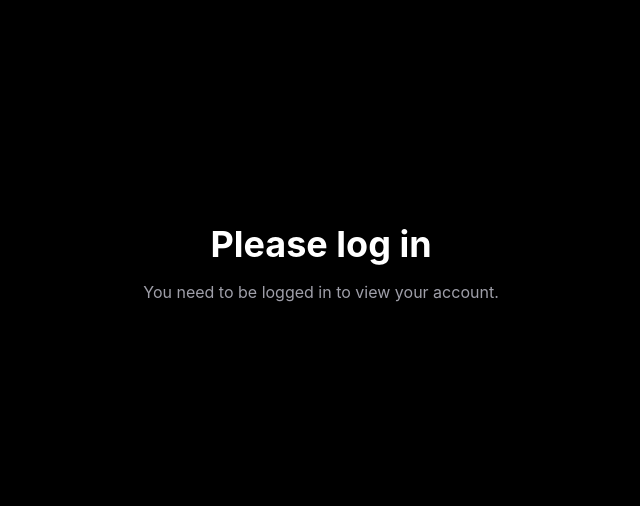
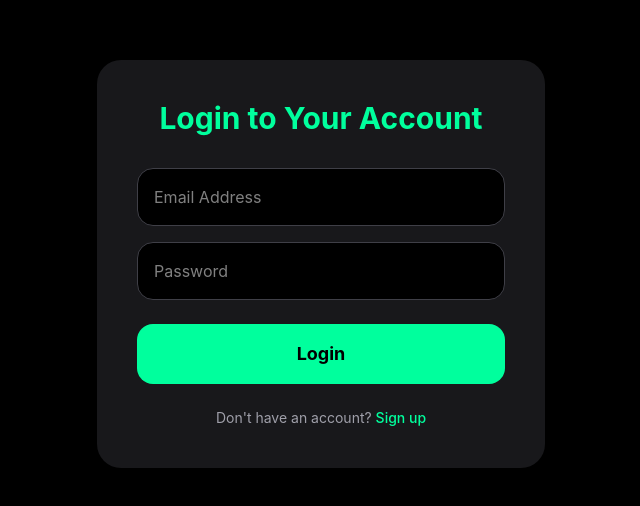
Before and after one commit to kushworldshop/kushworld, a Next.js app: page /account in a window 1280 px wide. Shown: the part 136-642 px from the top of the page, without its empty margins (319-959 px from the left). Built offline with nearby package versions, Linux system fonts and the light colour scheme.

Commit message:
Fix account page TypeScript JSX error - full clean component

```diff
--- a/app/account/page.tsx
+++ b/app/account/page.tsx
@@ -1,132 +1,181 @@
 'use client';
+
 import { useState, useEffect } from 'react';
-import Image from 'next/image';
-import { useCartStore } from '@/lib/cartStore';
 
-export default function AccountPage() {
+export default function Account() {
+  const [user, setUser] = useState<any>(null);
   const [orders, setOrders] = useState<any[]>([]);
   const [loading, setLoading] = useState(true);
-  const [isLoggedIn, setIsLoggedIn] = useState(false);
-
-  const { addToCart } = useCartStore();
+  const [email, setEmail] = useState('');
+  const [password, setPassword] = useState('');
+  const [isLogin, setIsLogin] = useState(true);
+  const [name, setName] = useState('');
+  const [message, setMessage] = useState('');
 
   useEffect(() => {
-    const loggedIn = !!localStorage.getItem('loggedIn');
-    setIsLoggedIn(loggedIn);
+    const savedUser = localStorage.getItem('currentUser');
+    if (savedUser) {
+      try {
+        const parsedUser = JSON.parse(savedUser);
+        setUser(parsedUser);
+        loadOrders();
+      } catch (e) {}
+    } else {
+      setLoading(false);
+    }
+  }, []);
 
-    if (loggedIn) {
-      const savedOrders = JSON.parse(localStorage.getItem('orders') || '[]');
-      setOrders(savedOrders);
+  const loadOrders = async () => {
+    try {
+      const res = await fetch('/api/orders');
+      const allOrders = await res.json();
+      setOrders(allOrders);
+    } catch (e) {
+      console.error('Failed to load orders');
     }
     setLoading(false);
-  }, []);
-
-  const reorder = (order: any) => {
-    order.items.forEach((item: any) => {
-      addToCart({
-        id: item.id || item.product?.id || String(Date.now()),
-        name: item.name || item.product?.name || 'Product',
-        price: Number(item.price || item.product?.price || 0),
-        image: item.image || item.product?.image || '/placeholder.jpg',
-        selectedSize: item.selectedSize || item.product?.selectedSize,
-      });
-    });
-
-    alert('Items added back to cart! Go to the shop page to review and checkout.');
   };
 
-  if (loading) {
+  const handleAuth = async () => {
+    setMessage('');
+    const endpoint = isLogin ? '/api/auth/login' : '/api/auth/register';
+    const body = isLogin
+      ? { email, password }
+      : { email, password, name: name || undefined };
+
+    try {
+      const res = await fetch(endpoint, {
+        method: 'POST',
+        headers: { 'Content-Type': 'application/json' },
+        body: JSON.stringify(body),
+      });
+      const data = await res.json();
+
+      if (data.success) {
+        if (isLogin) {
+          localStorage.setItem('currentUser', JSON.stringify(data.user));
+          setUser(data.user);
+          loadOrders();
+        } else {
+          setMessage("Account created successfully! You can now log in.");
+          setIsLogin(true);
+        }
+      } else {
+        setMessage(data.error || "Something went wrong");
+      }
+    } catch (err) {
+      setMessage("Network error. Please try again.");
+    }
+  };
+
+  const logout = () => {
+    localStorage.removeItem('currentUser');
+    setUser(null);
+    setOrders([]);
+  };
+
+  // === Logged-in View ===
+  if (user) {
     return (
-      <div className="min-h-screen bg-black text-white flex items-center justify-center">
-        Loading account...
-      </div>
-    );
-  }
+      <div className="min-h-screen bg-black text-white p-6">
+        <div className="max-w-4xl mx-auto">
+          <div className="flex justify-between items-center mb-10">
+            <h1 className="text-4xl font-bold">My Account</h1>
+            <button
+              onClick={logout}
+              className="px-6 py-3 bg-red-600 hover:bg-red-700 rounded-2xl text-sm"
+            >
+              Logout
+            </button>
+          </div>
 
-  if (!isLoggedIn) {
-    return (
-      <div className="min-h-screen bg-black text-white flex items-center justify-center">
-        <div className="text-center">
-          <h1 className="text-4xl font-bold mb-4">Please log in</h1>
-          <p className="text-zinc-400">You need to be logged in to view your account.</p>
+          <div className="bg-zinc-900 p-8 rounded-3xl mb-10">
+            <p className="text-xl">
+              Welcome back, <span className="text-[#00ff9d]">{user.name}</span>
+            </p>
+            <p className="text-zinc-400">{user.email}</p>
+          </div>
+
+          <h2 className="text-2xl font-semibold mb-6">Your Orders</h2>
+
+          {loading ? (
+            <p>Loading orders...</p>
+          ) : orders.length === 0 ? (
+            <p className="text-zinc-400">No orders yet.</p>
+          ) : (
+            <div className="space-y-6">
+              {orders.map((order: any) => (
+                <div key={order.id} className="bg-zinc-900 p-6 rounded-3xl">
+                  <div className="flex justify-between mb-4">
+                    <span className="font-mono text-[#00ff9d]">#{order.id}</span>
+                    <span className="text-sm text-zinc-400">
+                      {new Date(order.createdAt).toLocaleDateString()}
+                    </span>
+                  </div>
+                  <p className="font-semibold">Total: ${order.subtotal?.toFixed(2) || '0.00'}</p>
+                  <p className="text-sm text-zinc-400">Payment: {order.paymentMethod?.toUpperCase()}</p>
+                  <p className="text-sm">Status: <span className="capitalize">{order.status}</span></p>
+                </div>
+              ))}
+            </div>
+          )}
         </div>
       </div>
     );
   }
 
+  // === Login / Register Form ===
   return (
-    <div className="min-h-screen bg-black text-white p-8">
-      <div className="max-w-5xl mx-auto">
-        <h1 className="text-5xl font-bold mb-10">My Account</h1>
+    <div className="min-h-screen bg-black flex items-center justify-center p-6">
+      <div className="bg-zinc-900 p-10 rounded-3xl w-full max-w-md">
+        <h1 className="text-3xl font-bold text-center mb-8 text-[#00ff9d]">
+          {isLogin ? "Login to Your Account" : "Create New Account"}
+        </h1>
 
-        <div className="mb-12">
-          <h2 className="text-3xl font-semibold mb-6">Order History</h2>
+        {!isLogin && (
+          <input
+            type="text"
+            placeholder="Full Name (optional)"
+            value={name}
+            onChange={(e) => setName(e.target.value)}
+            className="w-full bg-black border border-zinc-700 p-4 rounded-2xl mb-4"
+          />
+        )}
 
-          {orders.length === 0 ? (
-            <p className="text-zinc-400">No orders yet.</p>
-          ) : (
-            <div className="space-y-8">
-              {orders.map((order, index) => (
-                <div key={index} className="bg-zinc-900 rounded-3xl p-8 border border-zinc-800">
-                  <div className="flex justify-between items-start mb-6">
-                    <div>
-                      <p className="text-sm text-zinc-500">
-                        Order #{String(index + 1000).padStart(4, '0')}
-                      </p>
-                      <p className="text-xl font-medium mt-1">
-                        {new Date(order.date || Date.now()).toLocaleDateString()}
-                      </p>
-                    </div>
-                    <button
-                      onClick={() => reorder(order)}
-                      className="px-6 py-3 bg-[#00ff9d] hover:bg-[#00ff9d]/90 text-black font-bold rounded-2xl transition"
-                    >
-                      Reorder
-                    </button>
-                  </div>
+        <input
+          type="email"
+          placeholder="Email Address"
+          value={email}
+          onChange={(e) => setEmail(e.target.value)}
+          className="w-full bg-black border border-zinc-700 p-4 rounded-2xl mb-4"
+        />
 
-                  <div className="grid grid-cols-1 md:grid-cols-2 gap-6">
-                    {order.items?.map((item: any, i: number) => (
-                      <div key={i} className="flex gap-4">
-                        <div className="w-20 h-20 relative flex-shrink-0">
-                          <Image
-                            src={item.image || item.product?.image || '/placeholder.jpg'}
-                            alt={item.name || 'product'}
-                            fill
-                            className="object-cover rounded-2xl"
-                          />
-                        </div>
-                        <div className="flex-1">
-                          <p className="font-medium">{item.name || item.product?.name}</p>
-                          {item.selectedSize && (
-                            <p className="text-sm text-[#00ff9d]">Size: {item.selectedSize}</p>
-                          )}
-                          <p className="text-zinc-400 text-sm mt-1">
-                            Qty: {item.quantity || 1} × ${Number(item.price || 0).toFixed(2)}
-                          </p>
-                        </div>
-                      </div>
-                    ))}
-                  </div>
+        <input
+          type="password"
+          placeholder="Password"
+          value={password}
+          onChange={(e) => setPassword(e.target.value)}
+          className="w-full bg-black border border-zinc-700 p-4 rounded-2xl mb-6"
+        />
 
-                  <div className="mt-6 pt-6 border-t border-zinc-800 flex justify-between text-lg font-medium">
-                    <span>Total</span>
-                    <span className="text-[#00ff9d]">
-                      ${Number(order.total ||
-                        order.items?.reduce((sum: number, it: any) =>
-                          sum + Number(it.price || 0) * (it.quantity || 1), 0)
-                      ).toFixed(2)}
-                    </span>
-                  </div>
-                </div>
-              ))}
-            </div>
-          )}
-        </div>
+        <button
+          onClick={handleAuth}
+          className="w-full bg-[#00ff9d] hover:bg-[#00ff9d]/90 text-black py-4 rounded-2xl font-bold text-lg mb-6 transition"
+        >
+          {isLogin ? "Login" : "Create Account"}
+        </button>
 
-        <div className="text-center text-zinc-500 text-sm">
-          More features (loyalty points, profile edit, 2FA, etc.) coming soon.
-        </div>
+        <p className="text-center text-sm text-zinc-400">
+          {isLogin ? "Don't have an account? " : "Already have an account? "}
+          <button
+            onClick={() => { setIsLogin(!isLogin); setMessage(''); }}
+            className="text-[#00ff9d] hover:underline font-medium"
+          >
+            {isLogin ? "Sign up" : "Login"}
+          </button>
+        </p>
+
+        {message && <p className="text-center mt-6 text-red-400 text-sm">{message}</p>}
       </div>
     </div>
   );
--- /dev/null
+++ b/app/api/auth/register/route.ts
@@ -0,0 +1,52 @@
+'use server';
+import { NextRequest, NextResponse } from 'next/server';
+import fs from 'fs/promises';
+import path from 'path';
+import bcrypt from 'bcryptjs';
+
+const USERS_FILE = path.join(process.cwd(), 'data', 'users.json');
+
+async function ensureUsersFile() {
+  const dataDir = path.join(process.cwd(), 'data');
+  await fs.mkdir(dataDir, { recursive: true });
+  try {
+    await fs.access(USERS_FILE);
+  } catch {
+    await fs.writeFile(USERS_FILE, JSON.stringify([], null, 2));
+  }
+}
+
+export async function POST(request: NextRequest) {
+  try {
+    await ensureUsersFile();
+    const { email, password, name } = await request.json();
+
+    if (!email || !password) {
+      return NextResponse.json({ success: false, error: "Email and password required" }, { status: 400 });
+    }
+
+    const data = await fs.readFile(USERS_FILE, 'utf8');
+    const users = JSON.parse(data);
+
+    if (users.find((u: any) => u.email.toLowerCase() === email.toLowerCase())) {
+      return NextResponse.json({ success: false, error: "User already exists" }, { status: 400 });
+    }
+
+    const hashedPassword = await bcrypt.hash(password, 10);
+
+    const newUser = {
+      id: `user_${Date.now()}`,
+      email: email.toLowerCase(),
+      name: name || email.split('@')[0],
+      password: hashedPassword,
+      createdAt: new Date().toISOString(),
+    };
+
+    users.push(newUser);
+    await fs.writeFile(USERS_FILE, JSON.stringify(users, null, 2));
+
+    return NextResponse.json({ success: true, message: "Account created" });
+  } catch (error) {
+    return NextResponse.json({ success: false, error: "Server error" }, { status: 500 });
+  }
+}
--- a/package.json
+++ b/package.json
@@ -9,6 +9,7 @@
     "lint": "eslint"
   },
   "dependencies": {
+    "bcryptjs": "^3.0.3",
     "next": "16.2.3",
     "react": "19.2.4",
     "react-dom": "19.2.4",
@@ -16,6 +17,7 @@
   },
   "devDependencies": {
     "@tailwindcss/postcss": "^4",
+    "@types/bcryptjs": "^2.4.6",
     "@types/node": "^20",
     "@types/react": "^19",
     "@types/react-dom": "^19",
```
Also changed, not shown: app/api/auth/login/route.ts (added, +28 -0 lines), 1 other file (tests, documents, lock files or other folders).
